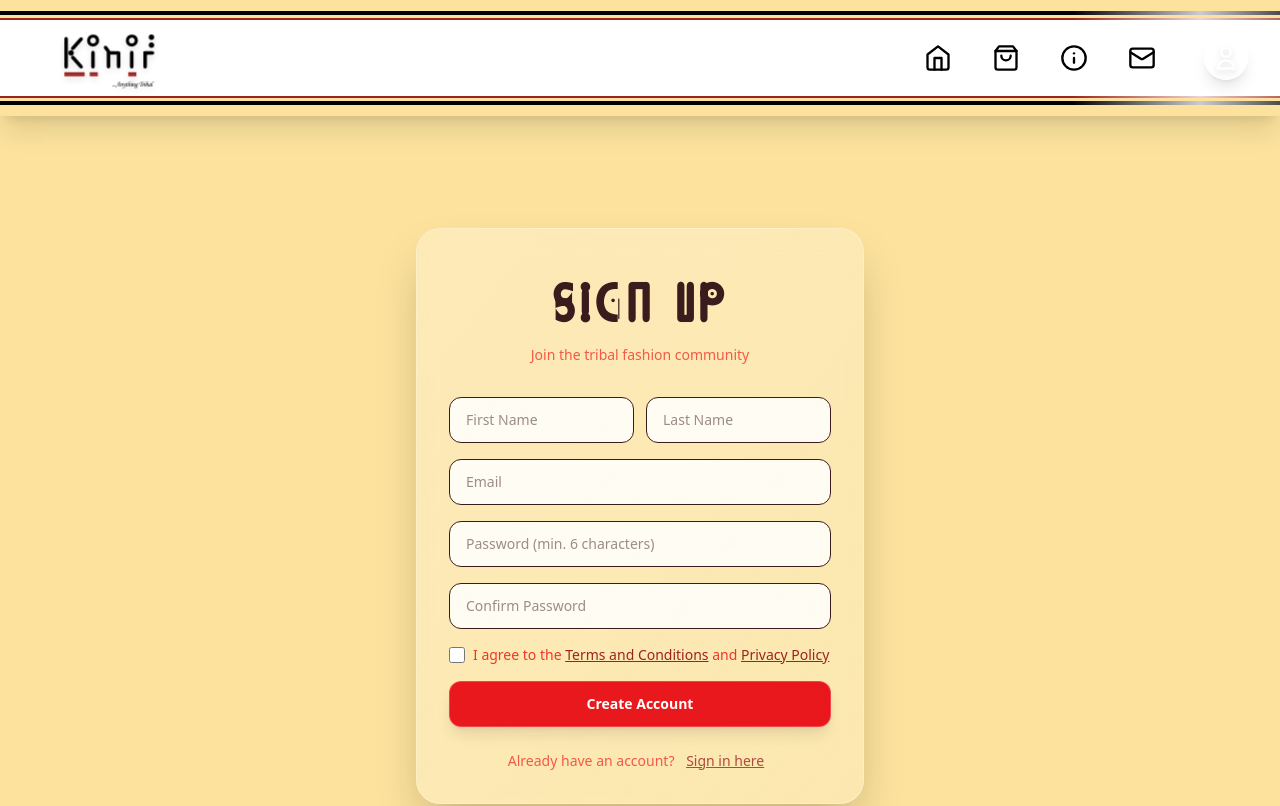
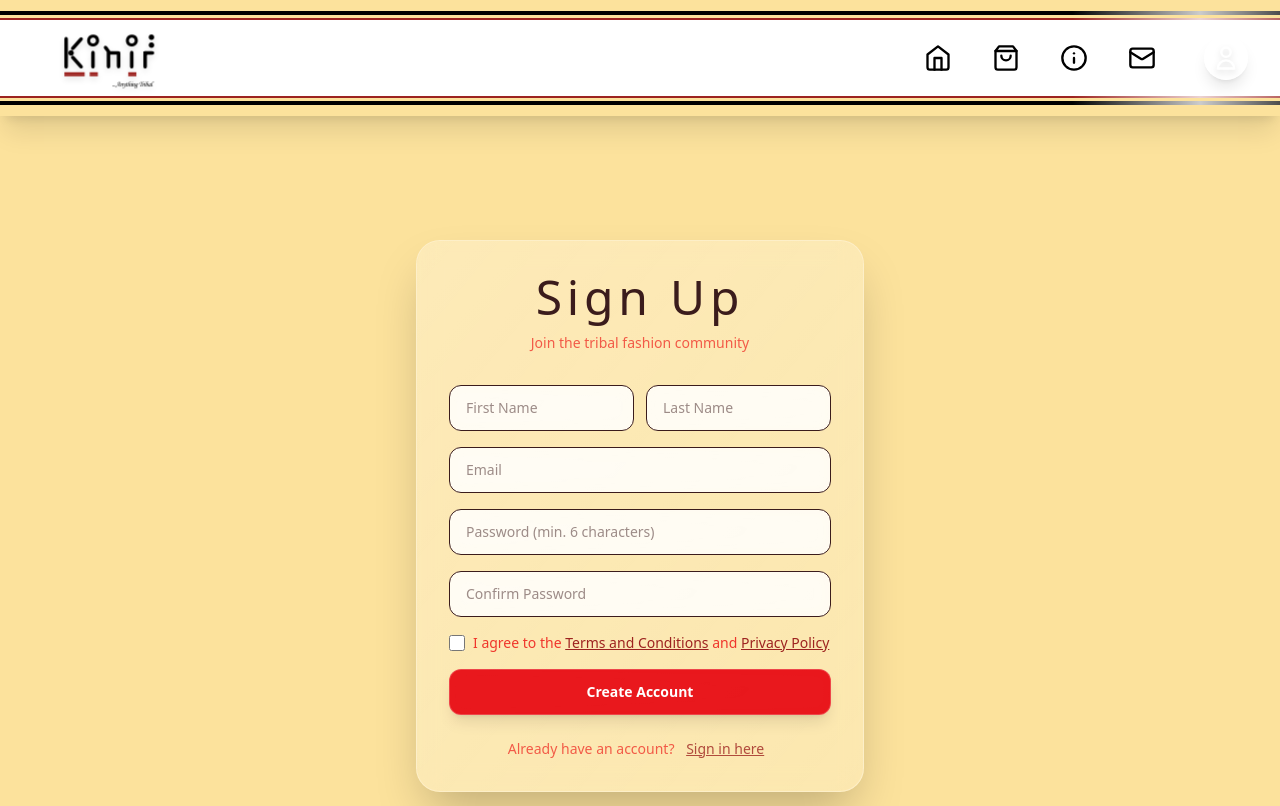
Before and after one commit to miky21x21/tribal-fashion, a Next.js app: page /signup in a window 1280 px wide. Shown: the top 806 px of the page. Built offline with nearby package versions, Linux system fonts and the light colour scheme; a web font is replaced by a local one.

Commit message:
feat: Add Google OAuth to login and signup forms
This commit integrates Google OAuth functionality into the login and signup forms. Users can now sign in or sign up using their Google accounts.

```diff
--- a/src/app/signup/page.tsx
+++ b/src/app/signup/page.tsx
@@ -124,7 +124,7 @@ export default function SignUpPage() {
         {/* Welcome Section */}
         <div className="relative text-center mb-8">
           {/* Welcome Text */}
-          <h1 className="text-7xl font-kiner text-tribal-dark font-bold mb-3 uppercase tracking-widest">Sign Up</h1>
+          <h1 className="text-5xl font-tribal text-tribal-dark mb-3 tracking-widest">Sign Up</h1>
           <p className="text-sm text-tribal-brown opacity-80 font-medium">Join the tribal fashion community</p>
         </div>
 
--- a/src/components/LoginForm.tsx
+++ b/src/components/LoginForm.tsx
@@ -283,7 +283,7 @@ export default function LoginForm({ onLogin, onProfileComplete }: LoginFormProps
       {/* Welcome Section */}
       <div className="relative text-center mb-8">
         {/* Welcome Text */}
-        <h1 className="text-7xl font-kiner text-tribal-dark font-bold mb-3 uppercase tracking-widest">Welcome</h1>
+        <h1 className="text-7xl text-tribal-dark mb-3 tracking-widest">Welcome</h1>
         <p className="text-sm text-tribal-brown opacity-80 font-medium">Please enter your details</p>
       </div>
 
```
